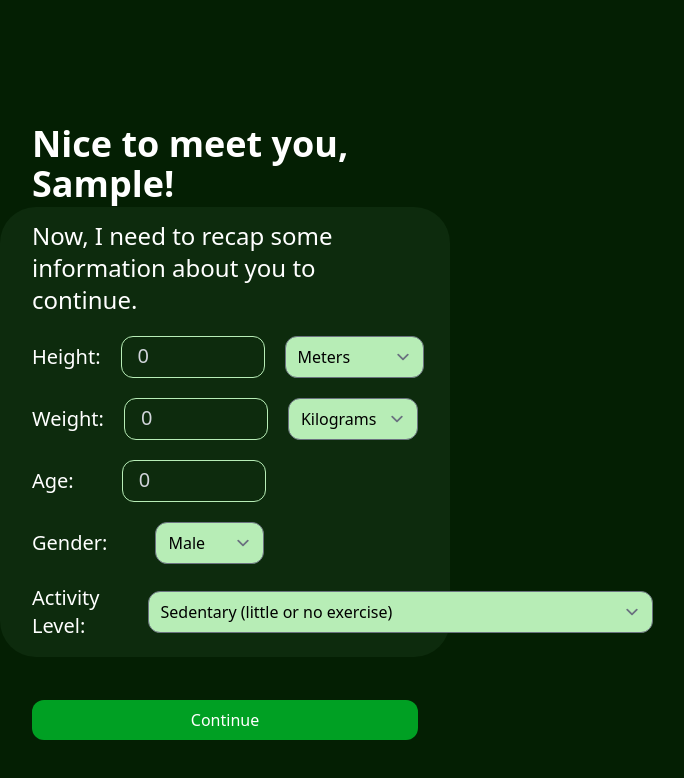
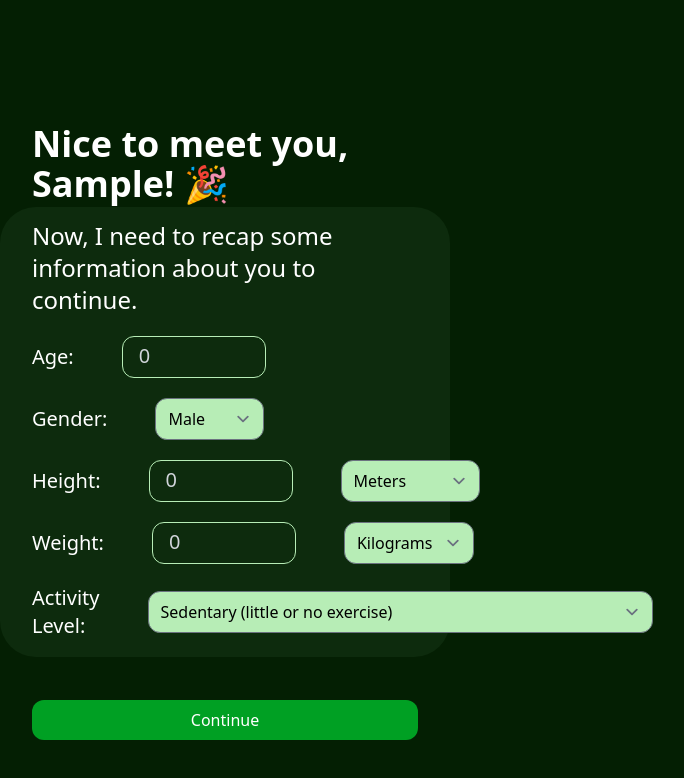
Before and after one commit to HassanElDessouki/MealPal, a React (Create React App) app in the folder client/: page / in a window 1280 px wide. Both pictures are taken after typing "Sample" into the empty fields and a click on the button "Continue". Shown: the top 778 px of the page, without its empty margins (447-1131 px from the left). Built offline with nearby package versions, Linux system fonts and the light colour scheme.

Commit message:
Fixed some Issues (2) and added data from nodeJS back to BMI

```diff
--- a/client/package.json
+++ b/client/package.json
@@ -7,8 +7,10 @@
     "@testing-library/jest-dom": "^5.17.0",
     "@testing-library/react": "^13.4.0",
     "@testing-library/user-event": "^13.5.0",
+    "chart.js": "^4.4.0",
     "dotenv": "^16.3.1",
     "react": "^18.2.0",
+    "react-chartjs-2": "^5.2.0",
     "react-dom": "^18.2.0",
     "react-router-dom": "^6.16.0",
     "react-scripts": "^5.0.1",
--- a/client/src/Pages/BMI.jsx
+++ b/client/src/Pages/BMI.jsx
@@ -1,11 +1,16 @@
 import { useEffect, useState } from "react";
 import InfoContainer from "../Components/Info_Container";
 import { useAppContext } from "../Utils/Context";
+import { Pie } from "react-chartjs-2";
+
+const labels = ["Carbohydrates ", "Protein", "Fats"];
 
 export default function BMIScreen() {
   const [bmi, setBmi] = useState(0);
   const [bmiStatus, setBmiStatus] = useState("");
   const [foodName, setfoodName] = useState("");
+  const [data, setData] = useState(null);
+  var   [foodDataAAA, setfoodDataAAA] = useState([]);
 
   const { state } = useAppContext();
   const getBMIStatus = (bmi) => {
@@ -20,17 +25,10 @@ export default function BMIScreen() {
     }
   };
 
-  var userFood;
-  var [foodDataAAA, setfoodDataAAA] = useState([]);
   const getFood = async (food) => {
     food.preventDefault()
-    userFood = foodName
 
-    await fetch("https://api.nal.usda.gov/fdc/v1/foods/search?query=" + userFood + "&pageSize=1&api_key=" + process.env.REACT_APP_API_KEY, {
-      // headers: new Headers({
-      //   'X-Api-Key': '',
-      // }),
-    })
+    await fetch("https://api.nal.usda.gov/fdc/v1/foods/search?query=" + foodName + "&pageSize=1&api_key=" + process.env.REACT_APP_API_KEY)
     .then((response) => {
       if (!response.ok) { // Check if response status is not ok
         throw console.log(`HTTP error! status: ${response.status}`);
@@ -63,7 +61,7 @@ export default function BMIScreen() {
 
   const createMealPlan = async () => {
     try {
-      const response = await fetch('http://localhost:3001/submit', {
+      const response = await fetch('http://localhost:2555/submit', {
         method: 'POST',
         headers: {
           'Content-Type': 'application/json'
@@ -85,17 +83,13 @@ export default function BMIScreen() {
       }
 
       const data = await response.json();
-      console.log('Data received from the server:', data);
+      setData(data)
     } catch (error) {
       console.error('Submit error:', error);
     }
   }
 
   useEffect(() => {
-    /*  const bmi_calculation =
-      <state className="user_units"></state>weight /
-      (state.user_units.height * state.user_units.height); */
-
     const bmi_calculation =
       state.user_units.weight / (state.user_units.height) ** 2;
     setBmi(bmi_calculation.toFixed(2));
@@ -104,6 +98,7 @@ export default function BMIScreen() {
 
     setBmiStatus(getBMIStatus(bmi_calculation));
   }, [state.user_units]);
+
   return (
     <InfoContainer>
       <h1 className="text-4xl font-bold">Alright, {state.name}!</h1>
@@ -121,7 +116,7 @@ export default function BMIScreen() {
                 with that!
               </p>
               <button className="w-full mt-4 bg-button text-white py-2 rounded-xl text-xl">
-                See meal plan!
+                Create Meal Plan!
               </button>
             </div>
           ),
@@ -136,9 +131,6 @@ export default function BMIScreen() {
                 You should consider losing some weight, and we will help you
                 with that!
               </p>
-              {/* <button className="w-full mt-4 bg-button text-white py-2 rounded-xl text-xl">
-                See meal plan!
-              </button> */}
 
               <form onSubmit={getFood}>
                 <div className="flex flex-row items-center gap-12">
@@ -164,8 +156,22 @@ export default function BMIScreen() {
                 </div>
               ))}
               <button onClick={createMealPlan} className="w-full mt-4 bg-button text-white py-2 rounded-xl text-xl">
-                See meal plan!
+                Create Meal Plan!
               </button>
+
+              {data && (
+                <div>
+                  <p>You need {data.DailyCarb}g of Carbs</p>
+                  <p>You need {data.DailyFat}g of Fats</p>
+                  <p>You need {data.DailyProtein}g of Protein</p>
+
+                  <p>You currently have an intake of {data.InTakeOfCarbs}g of Carbs</p>
+                  <p>You currently have an intake of {data.InTakeOfFats}g of Fats</p>
+                  <p>You currently have an intake of {data.InTakeOfProtein}g of Protein</p>
+
+                </div>
+              )}
+
             </div>
           ),
           Obese: (
@@ -175,7 +181,7 @@ export default function BMIScreen() {
                 with that!
               </p>
               <button className="w-full mt-4 bg-button text-white py-2 rounded-xl text-xl">
-                See meal plan!
+                Create Meal Plan!
               </button>
             </div>
           ),
--- a/client/src/Pages/User_Measurements.jsx
+++ b/client/src/Pages/User_Measurements.jsx
@@ -71,54 +71,11 @@ export default function UserMeasurements() {
 
   return (
     <InfoContainer>
-      <h1 className="text-4xl font-bold">Nice to meet you, {state.name}!</h1>
+      <h1 className="text-4xl font-bold">Nice to meet you, {state.name}! 🎉</h1>
       <h2 className="text-2xl mt-4">
         Now, I need to recap some information about you to continue.
       </h2>
       <form className="flex flex-col mt-5 gap-5" onSubmit={handleFormSubmit}>
-
-        {/* Height Input */}
-        <div className="flex flex-row items-center gap-5">
-          <p className="text-xl">Height:</p>
-          <input
-            className="placeholder:text-xl border border-textInputStroke px-4 rounded-xl bg-transparent  placeholder:text-gray-300 w-36"
-            placeholder="0"
-            onChange={(e) => setHeight(e.target.value.replace(/[^0-9.]/g, ""))}
-          />
-          <select
-            id="height units"
-            value={heightUnit}
-            onChange={(e) => setHeightUnit(e.target.value)}
-            className=" rounded-xl bg-textInputStroke text-black"
-          >
-            <option value="m">Meters</option>
-            <option value="cm">Centimeter</option>
-            <option value="in">Inches</option>
-            <option value="ft">Feets</option>
-          </select>
-        </div>
-
-        {/* Weight Input */}
-        <div className="flex flex-row items-center  gap-5">
-          <p className="text-xl">Weight:</p>
-          <input
-            className="placeholder:text-xl border border-textInputStroke px-4 rounded-xl bg-transparent  placeholder:text-gray-300 w-36"
-            placeholder="0"
-            onChange={(e) => {
-              setWeight(e.target.value.replace(/[^0-9.]/g, ""));
-            }}
-          />
-          <select
-            id="weight units"
-            value={weightUnit}
-            onChange={(e) => setWeightUnit(e.target.value)}
-            className=" rounded-xl bg-textInputStroke text-black"
-          >
-            <option value="kg">Kilograms</option>
-            <option value="st">Stones</option>
-            <option value="lb">Pounds</option>
-          </select>
-        </div>
 
         {/* Age Input */}
         <div className="flex flex-row items-center gap-12">
@@ -147,6 +104,49 @@ export default function UserMeasurements() {
           </select>
         </div>
 
+        {/* Height Input */}
+        <div className="flex flex-row items-center gap-12">
+          <p className="text-xl">Height:</p>
+          <input
+            className="placeholder:text-xl border border-textInputStroke px-4 rounded-xl bg-transparent  placeholder:text-gray-300 w-36"
+            placeholder="0"
+            onChange={(e) => setHeight(e.target.value.replace(/[^0-9.]/g, ""))}
+          />
+          <select
+            id="height units"
+            value={heightUnit}
+            onChange={(e) => setHeightUnit(e.target.value)}
+            className=" rounded-xl bg-textInputStroke text-black"
+          >
+            <option value="m">Meters</option>
+            <option value="cm">Centimeter</option>
+            <option value="in">Inches</option>
+            <option value="ft">Feets</option>
+          </select>
+        </div>
+
+        {/* Weight Input */}
+        <div className="flex flex-row items-center gap-12">
+          <p className="text-xl">Weight:</p>
+          <input
+            className="placeholder:text-xl border border-textInputStroke px-4 rounded-xl bg-transparent  placeholder:text-gray-300 w-36"
+            placeholder="0"
+            onChange={(e) => {
+              setWeight(e.target.value.replace(/[^0-9.]/g, ""));
+            }}
+          />
+          <select
+            id="weight units"
+            value={weightUnit}
+            onChange={(e) => setWeightUnit(e.target.value)}
+            className=" rounded-xl bg-textInputStroke text-black"
+          >
+            <option value="kg">Kilograms</option>
+            <option value="st">Stones</option>
+            <option value="lb">Pounds</option>
+          </select>
+        </div>
+
         {/* Activity Input */}
           <div className="flex flex-row items-center gap-12">
           <p className="text-xl">Activity Level:</p>
```
Also changed, not shown: 2 other files (tests, documents, lock files or other folders).
